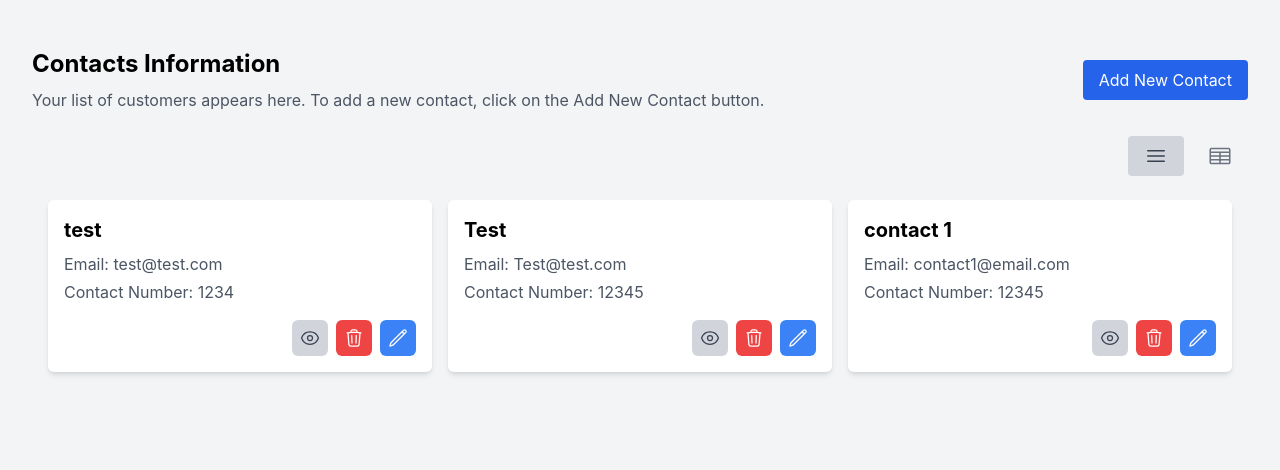
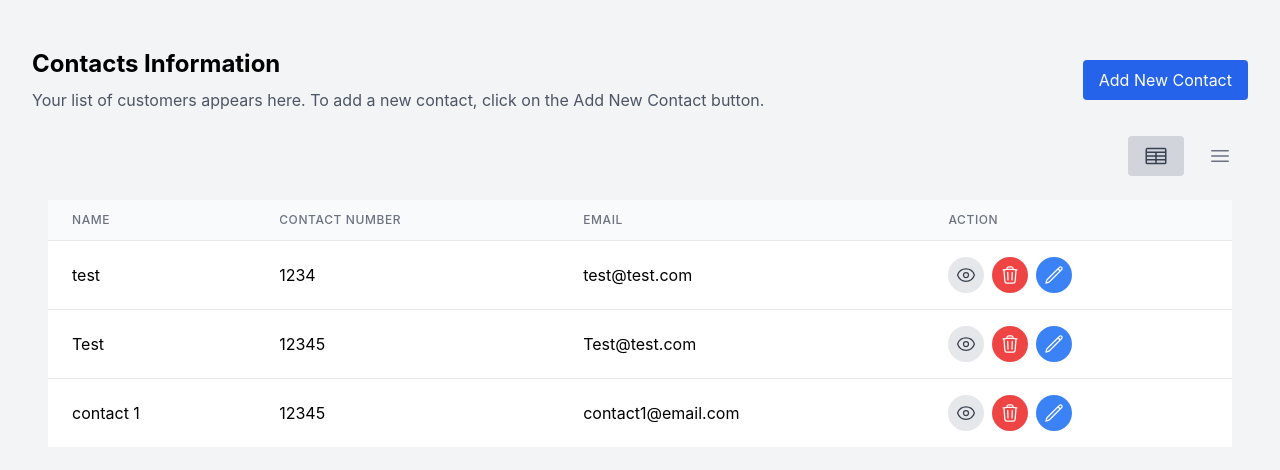
Before and after one commit to dsaldariega/contact-management-list, a React (Create React App) app: page / in a window 1280 px wide. Shown: the top 470 px of the page. Built offline with nearby package versions, Linux system fonts and the light colour scheme; data requests are answered from the project's data file.

Commit message:
update delete button in card

```diff
--- a/src/App.jsx
+++ b/src/App.jsx
@@ -1,6 +1,5 @@
 import { BrowserRouter as Router, Route, Routes } from "react-router-dom";
 import ContactListContainer from "./containers/ContactListContainer";
-import { ContactInformation } from "./components/ContactInformation";
 import { PageNotFound } from "./components/PageNotFound";
 
 function App() {
@@ -10,7 +9,6 @@ function App() {
         <div className="container mx-auto px-4 py-6">
           <Routes>
             <Route exact path="/" element={<ContactListContainer />} />
-            <Route path="/contact/:id" element={<ContactInformation />} />
             <Route path="*" element={<PageNotFound />} />
           </Routes>
         </div>
--- a/src/components/ContactCard.jsx
+++ b/src/components/ContactCard.jsx
@@ -26,7 +26,8 @@ const ContactCard = ({ contact, openModalDialog }) => {
         </button>
         <button
           className="bg-red-500 hover:bg-red-600 text-white p-2 rounded-md focus:outline-none"
-          onClick={() => {
+          onClick={(e) => {
+            e.stopPropagation();
             openModalDialog("delete", contact.id);
           }}
         >
--- a/src/components/ContactInformation.jsx
+++ /dev/null
@@ -1,50 +0,0 @@
-import React, { useEffect, useState } from "react";
-import { getContactById } from "../api/contactApi";
-import { Link, useParams } from "react-router-dom";
-
-export const ContactInformation = () => {
-  const [contact, setContact] = useState({
-    name: "",
-    email: "",
-    contact_number: "",
-  });
-  const { id } = useParams();
-
-  useEffect(() => {
-    if (id) {
-      // Fetch contact details if editing an existing contact
-      getContactById(id)
-        .then((data) => setContact(data))
-        .catch((error) => console.error("Error fetching contact: ", error));
-    }
-  }, [id]);
-
-  const { name, email, contact_number } = contact;
-
-  return (
-    <div className="mx-auto max-w-4xl px-4 py-6">
-      <div className="flex items-center justify-between">
-        <div className="flex items-center">
-          <Link to="/" className="text-blue-600 hover:text-blue-800">
-            <i className="text-xl" />
-          </Link>
-          <span className="ml-2 text-lg font-semibold">
-            Contact Information
-          </span>
-        </div>
-      </div>
-
-      <div className="mt-8 grid grid-cols-1 sm:grid-cols-3 gap-4">
-        <div className="font-semibold">Name</div>
-        <div className="font-semibold">Email Address</div>
-        <div className="font-semibold">Contact Number</div>
-      </div>
-
-      <div className="mt-2 grid grid-cols-1 sm:grid-cols-3 gap-4">
-        <div>{name}</div>
-        <div>{email}</div>
-        <div>{contact_number}</div>
-      </div>
-    </div>
-  );
-};
--- a/src/components/ContactList.jsx
+++ b/src/components/ContactList.jsx
@@ -2,17 +2,10 @@ import React from "react";
 import ContactTable from "./ContactTable";
 import ContactCard from "./ContactCard";
 
-const ContactList = ({
-  contacts,
-  handleDelete,
-  handleEdit,
-  isTableView,
-  handleView,
-  openModalDialog,
-}) => {
+const ContactList = ({ contacts, isTableView, openModalDialog }) => {
   return (
     <div className="container mx-auto px-4 py-2">
-      {isTableView ? (
+      {!isTableView ? (
         <div className="grid grid-cols-1 gap-4 sm:grid-cols-2 lg:grid-cols-3">
           {contacts.map((contact) => (
             <div key={contact.id}>
--- a/src/components/ModalDialog.jsx
+++ b/src/components/ModalDialog.jsx
@@ -16,7 +16,6 @@ export const ModalDialog = ({
   setContact,
   handleSubmit,
   handleDelete,
-  openModalDialog,
 }) => {
   const handleChange = (e) => {
     setContact({ ...contact, [e.target.id]: e.target.value });
--- a/src/containers/ContactListContainer.jsx
+++ b/src/containers/ContactListContainer.jsx
@@ -7,8 +7,6 @@ import {
   saveContact,
   updateContact,
 } from "../api/contactApi";
-import Swal from "sweetalert2";
-import { useNavigate } from "react-router-dom";
 import { Header } from "../layout/Header";
 import { ModalDialog } from "../components/ModalDialog";
 import { Bars3Icon } from "@heroicons/react/24/outline";
@@ -34,8 +32,6 @@ const ContactListContainer = () => {
     }
   };
 
-  const navigate = useNavigate();
-
   useEffect(() => {
     // Fetch contacts from the API when the component mounts
     getAllContacts()
@@ -51,18 +47,6 @@ const ContactListContainer = () => {
         .catch((error) => console.error("Error fetching contact: ", error));
     }
   }, [contactId]);
-
-  const handleEdit = async (id) => {
-    setIsModalOpen(false);
-    try {
-      setContactId(id);
-      // Fetch the updated contact data
-      const updatedContact = await getContactById(id);
-      setContact(updatedContact);
-    } catch (error) {
-      console.error("Error editing contact: ", error);
-    }
-  };
 
   const handleSubmit = async () => {
     if (action === "add" || !contactId) {
@@ -124,7 +108,6 @@ const ContactListContainer = () => {
           contacts={contacts}
           setContacts={setContacts}
           handleSubmit={handleSubmit}
-          handleEdit={handleEdit}
           handleDelete={handleDelete}
           contact={contact}
           setContact={setContact}
@@ -144,14 +127,14 @@ const ContactListContainer = () => {
               className="bg-gray-300 text-gray-700 px-4 py-2 rounded hover:bg-gray-400 focus:outline-none"
               onClick={handleToggleView}
             >
-              <Bars3Icon className="h-6 w-6" aria-hidden="true" />
+              <TableCellsIcon className="h-6 w-6" aria-hidden="true" />
             </button>
             <button
               type="button"
               className="bg-gray-100 text-gray-500 px-4 py-2 rounded hover:bg-gray-200 focus:outline-none"
               onClick={handleToggleView}
             >
-              <TableCellsIcon className="h-6 w-6" aria-hidden="true" />
+              <Bars3Icon className="h-6 w-6" aria-hidden="true" />
             </button>
           </div>
         </div>
@@ -163,14 +146,14 @@ const ContactListContainer = () => {
               className="bg-gray-100 text-gray-500 px-4 py-2 rounded hover:bg-gray-200 focus:outline-none"
               onClick={handleToggleView}
             >
-              <Bars3Icon className="h-6 w-6" aria-hidden="true" />
+              <TableCellsIcon className="h-6 w-6" aria-hidden="true" />
             </button>
             <button
               type="button"
               className="bg-gray-300 text-gray-700 px-4 py-2 rounded hover:bg-gray-400 focus:outline-none"
               onClick={handleToggleView}
             >
-              <TableCellsIcon className="h-6 w-6" aria-hidden="true" />
+              <Bars3Icon className="h-6 w-6" aria-hidden="true" />
             </button>
           </div>
         </div>
@@ -180,7 +163,6 @@ const ContactListContainer = () => {
         isTableView={isTableView}
         handleView={handleView}
         handleDelete={handleDelete}
-        handleEdit={handleEdit}
         handleToggleView={handleToggleView}
         openModalDialog={openModalDialog}
       />
--- a/src/layout/Content.jsx
+++ /dev/null
@@ -1,11 +0,0 @@
-import React from "react";
-
-export const Content = () => {
-  return (
-    <main>
-      <div className="mx-auto max-w-7xl px-4 py-6 sm:px-6 lg:px-8">
-        {/* Your content */}
-      </div>
-    </main>
-  );
-};
```
